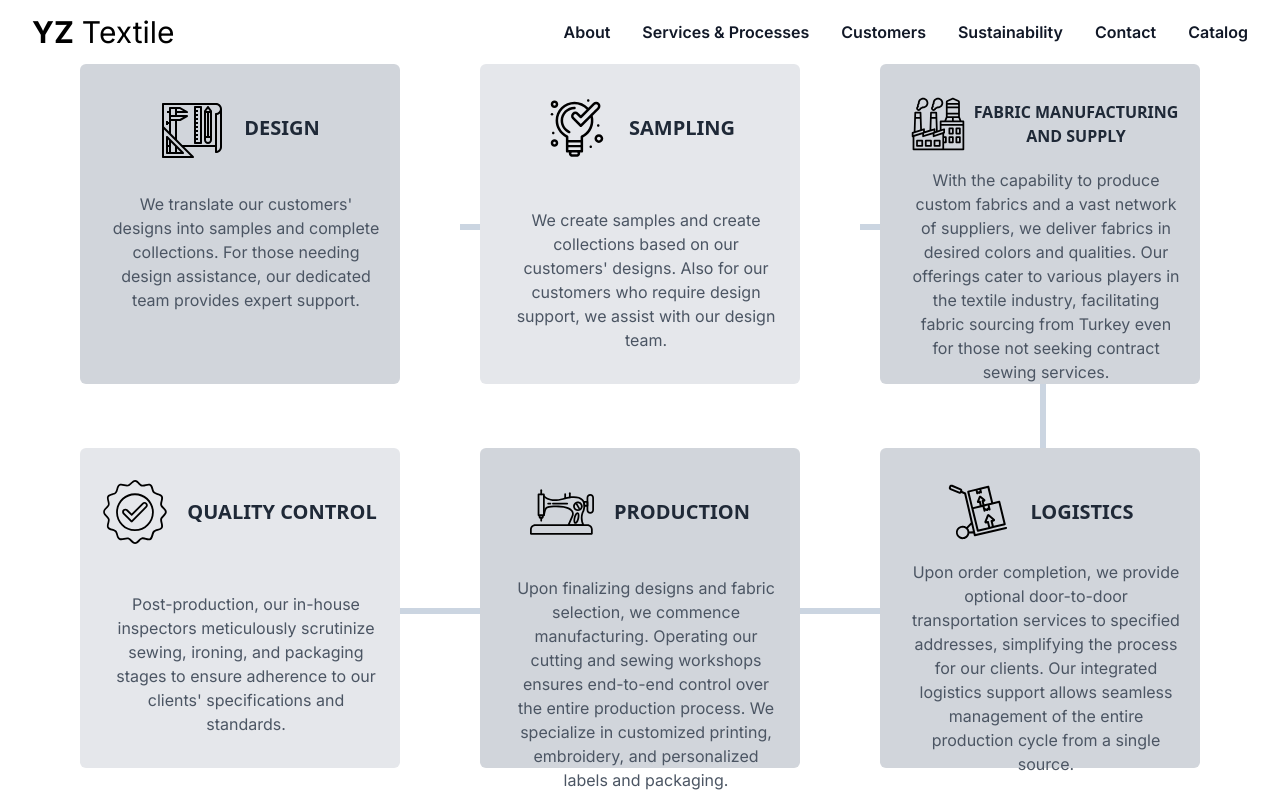
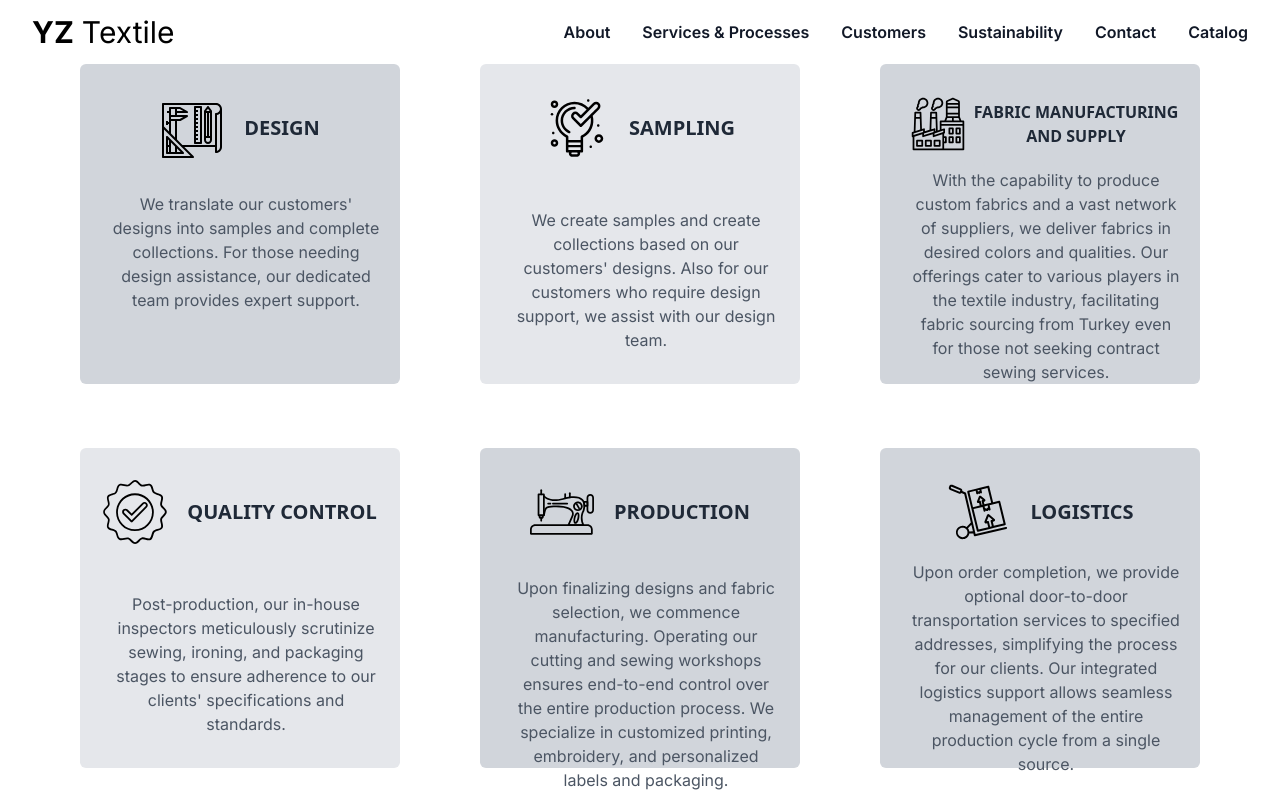
Before and after one commit to MuratOzte/YZ-textile, a Next.js app: page / in a window 1280 px wide. Built offline with nearby package versions, Linux system fonts and the light colour scheme.

Commit message:
refactor: Remove unnecessary animation code in NewBoxes component

```diff
--- a/src/components/Boxes/NewBoxes.tsx
+++ b/src/components/Boxes/NewBoxes.tsx
@@ -37,12 +37,6 @@ const NewBoxes = () => {
                         complete collections. For those needing design
                         assistance, our dedicated team provides expert support.
                     </div>
-                    <motion.div
-                        initial={{ width: 0 }}
-                        animate={{ width: isInView ? 96 : 0 }}
-                        transition={{ duration: 0.8, delay: 0.1 }}
-                        className="absolute w-24 h-[6px] shadow-lg  bg-slate-300 top-[50%] left-[380px] origin-center"
-                    />
                 </motion.div>
                 <motion.div
                     initial={{ opacity: 0, scale: 0.9 }}
@@ -63,12 +57,6 @@ const NewBoxes = () => {
                         customers' designs. Also for our customers who require
                         design support, we assist with our design team.
                     </div>
-                    <motion.div
-                        initial={{ width: 0 }}
-                        animate={{ width: isInView ? 96 : 0 }}
-                        transition={{ duration: 0.8, delay: 0.2 }}
-                        className="absolute w-24 h-[6px] shadow-lg  bg-slate-300 top-[50%] left-[380px] origin-center"
-                    />
                 </motion.div>
                 <motion.div
                     initial={{ opacity: 0, scale: 0.9 }}
@@ -97,12 +85,7 @@ const NewBoxes = () => {
                         sourcing from Turkey even for those not seeking contract
                         sewing services.
                     </div>
-                    <motion.div
-                        initial={{ height: 0 }}
-                        animate={{ height: isInView ? 64 : 0 }}
-                        transition={{ duration: 0.8, delay: 0.35 }}
-                        className="absolute w-[6px] shadow-lg bg-slate-300 left-[50%] -bottom-16 origin-top"
-                    />
+
                 </motion.div>
             </div>
             {/*second row*/}
@@ -127,16 +110,6 @@ const NewBoxes = () => {
                         ensure adherence to our clients' specifications and
                         standards.
                     </div>
-                    <motion.div
-                        initial={{ opacity: 0, width: 0 }}
-                        animate={
-                            isInView && !isAnimated
-                                ? { opacity: 1, width: 96 }
-                                : { opacity: 0, width: 0 }
-                        }
-                        transition={{ duration: 0.8, delay: 0.5 }}
-                        className="absolute w-24 h-[6px] shadow-lg bg-slate-300 top-[50%] -right-24 origin-right"
-                    />
                 </motion.div>
                 <motion.div
                     initial={{ opacity: 0, scale: 0.9 }}
@@ -160,12 +133,6 @@ const NewBoxes = () => {
                         printing, embroidery, and personalized labels and
                         packaging.
                     </div>
-                    <motion.div
-                        initial={{ width: 0 }}
-                        animate={{ width: isInView ? 96 : 0 }}
-                        transition={{ duration: 0.8, delay: 0.4 }}
-                        className="absolute w-24 h-[6px] shadow-lg  bg-slate-300 top-[50%] -right-24 origin-center"
-                    />
                 </motion.div>
 
                 <motion.div
```
